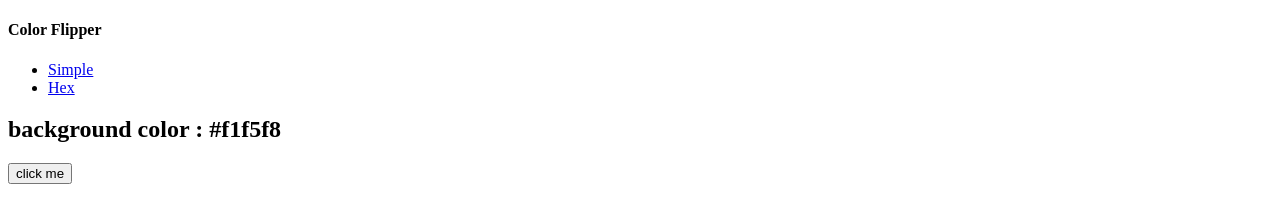
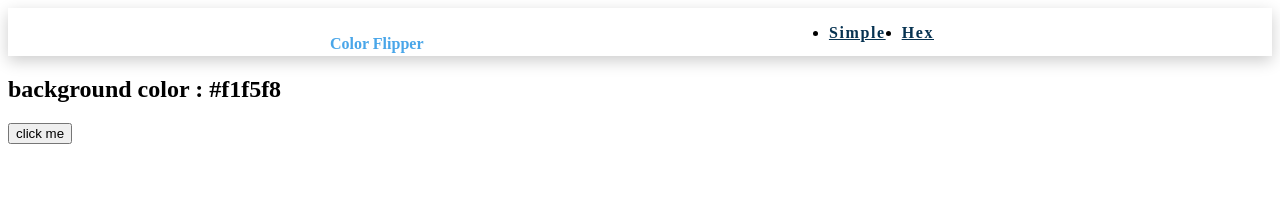
Before and after one commit to lilian-rangel/Projeto-color-flipper, a plain HTML site: page index.html in a window 1280 px wide. Drawn offline with Linux system fonts and the light colour scheme.

Commit message:
:lipstick: feat: style nav

```diff
--- a/assets/css/styles.css
+++ b/assets/css/styles.css
@@ -1 +1,45 @@
 @import url("https://fonts.googleapis.com/css?family=Open+Sans|Roboto:400,700&display=swap");
+
+:root {
+    --clr-white: #fff;
+    --dark-shadow: 0 5px 15px rgba(0, 0, 0, 0.2);
+    --fixed-width: 620px;
+    --clr-primary-1: hsl(205, 86%, 17%);
+    --clr-primary-5: hsl(205, 78%, 60%);
+    --spacing: 0.1rem;
+
+}
+
+nav {
+    background: var(--clr-white);
+    height: 3rem;
+    display: grid;
+    align-items: center;
+    box-shadow: var(--dark-shadow);
+  }
+  .nav-center {
+    width: 90vw;
+    max-width: var(--fixed-width);
+    margin: 0 auto;
+    display: flex;
+    align-items: center;
+    justify-content: space-between;
+  }
+  .nav-center h4 {
+    margin-bottom: 0;
+    color: var(--clr-primary-5);
+  }
+  .nav-links {
+    display: flex;
+  }
+  nav a {
+    text-transform: capitalize;
+    font-weight: 700;
+    font-size: 1rem;
+    color: var(--clr-primary-1);
+    letter-spacing: var(--spacing);
+    margin-right: 1rem;
+  }
+  nav a:hover {
+    color: var(--clr-primary-5);
+  }
```
